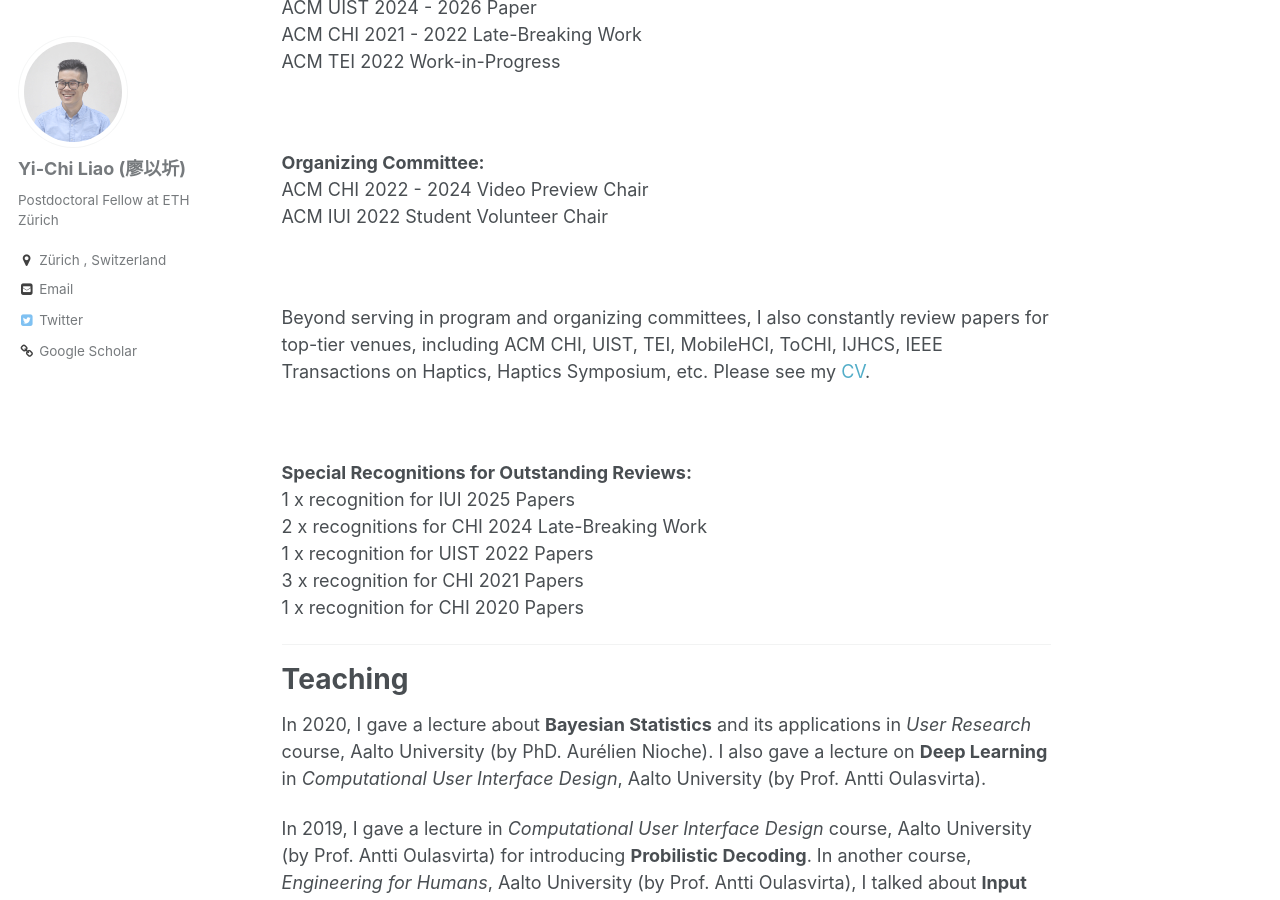
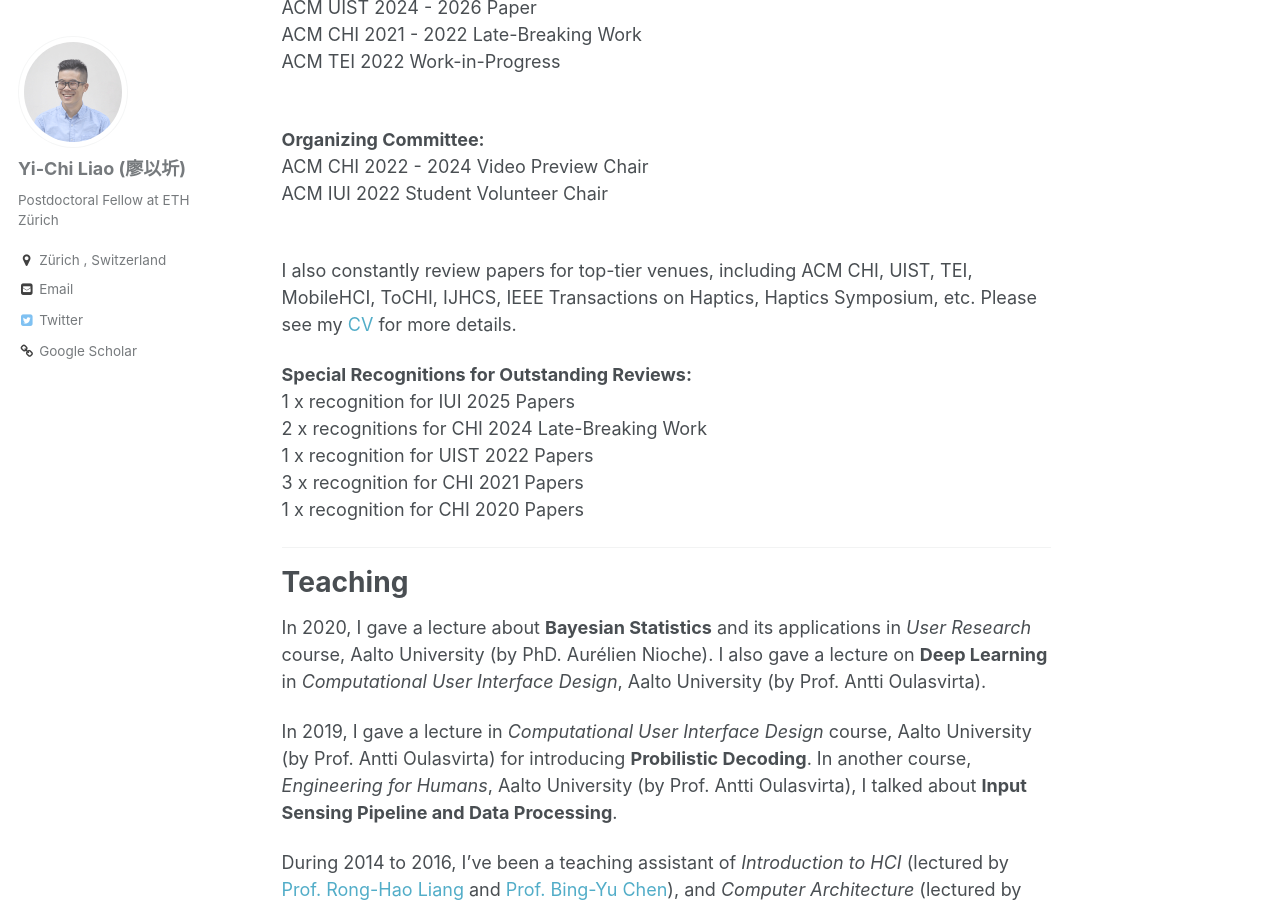
Before and after one commit to yichiliao/yichiliao.github.io, a Jekyll site: the page built from _pages/about.md, in a window 1280 px wide and 900 px high, scrolled down 8038 px. Built offline with Jekyll 4.4.1, drawn with Linux system fonts in a browser that asks for light colours.

Commit message:
updating about

```diff
--- a/_pages/about.md
+++ b/_pages/about.md
@@ -135,19 +135,14 @@ ACM CHI 2024 - 2026 Paper<br>
 ACM UIST 2024 - 2026 Paper<br>
 ACM CHI 2021 - 2022 Late-Breaking Work<br>
 ACM TEI 2022 Work-in-Progress<br>
-
 <br>
-
 
 **Organizing Committee:** <br>
 ACM CHI 2022 - 2024 Video Preview Chair<br>
 ACM IUI 2022 Student Volunteer Chair<br>
-
 <br>
 
-Beyond serving in program and organizing committees, I also constantly review papers for top-tier venues, including ACM CHI, UIST, TEI, MobileHCI, ToCHI, IJHCS, IEEE Transactions on Haptics, Haptics Symposium, etc. Please see my [CV](https://yichiliao.com/files/YiChi_Liao.pdf).
-
-
+I also constantly review papers for top-tier venues, including ACM CHI, UIST, TEI, MobileHCI, ToCHI, IJHCS, IEEE Transactions on Haptics, Haptics Symposium, etc. Please see my [CV](https://yichiliao.com/files/YiChi_Liao.pdf) for more details.
 <br>
 
 **Special Recognitions for Outstanding Reviews:** <br>
```
